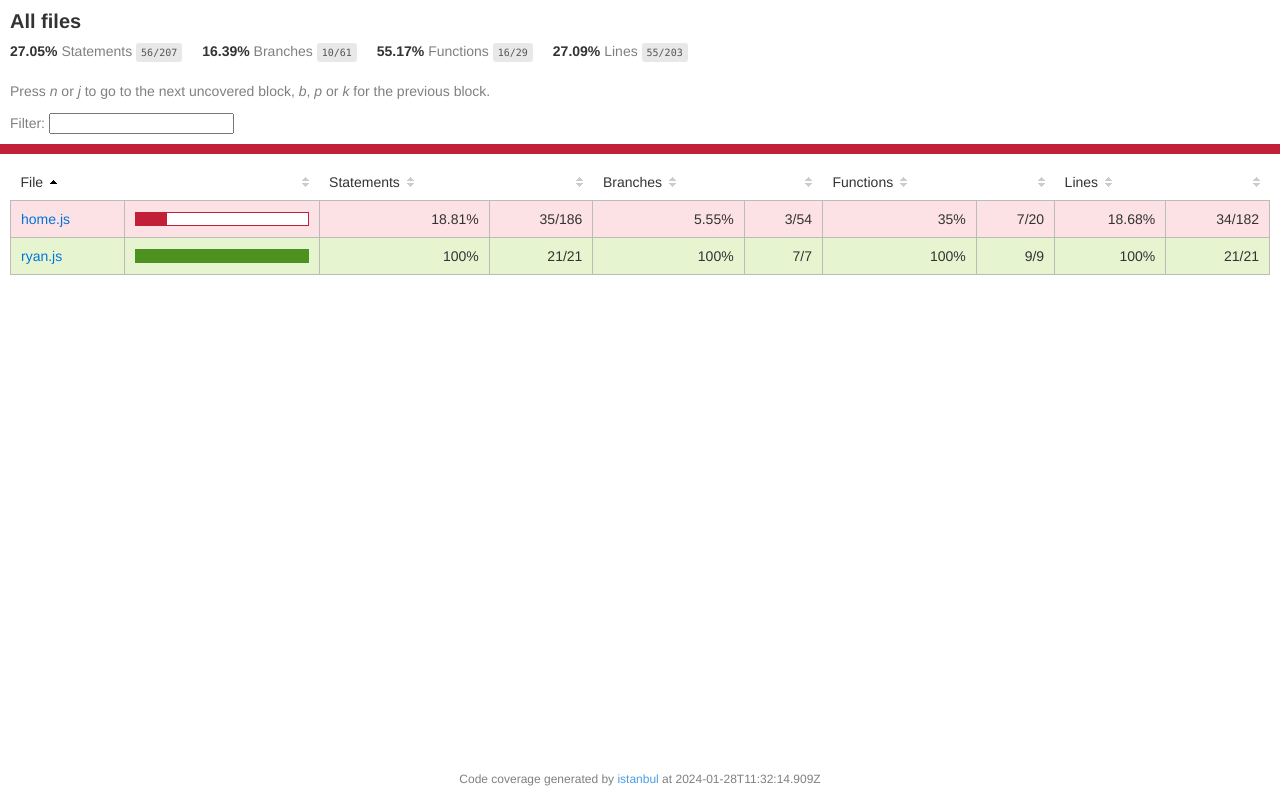
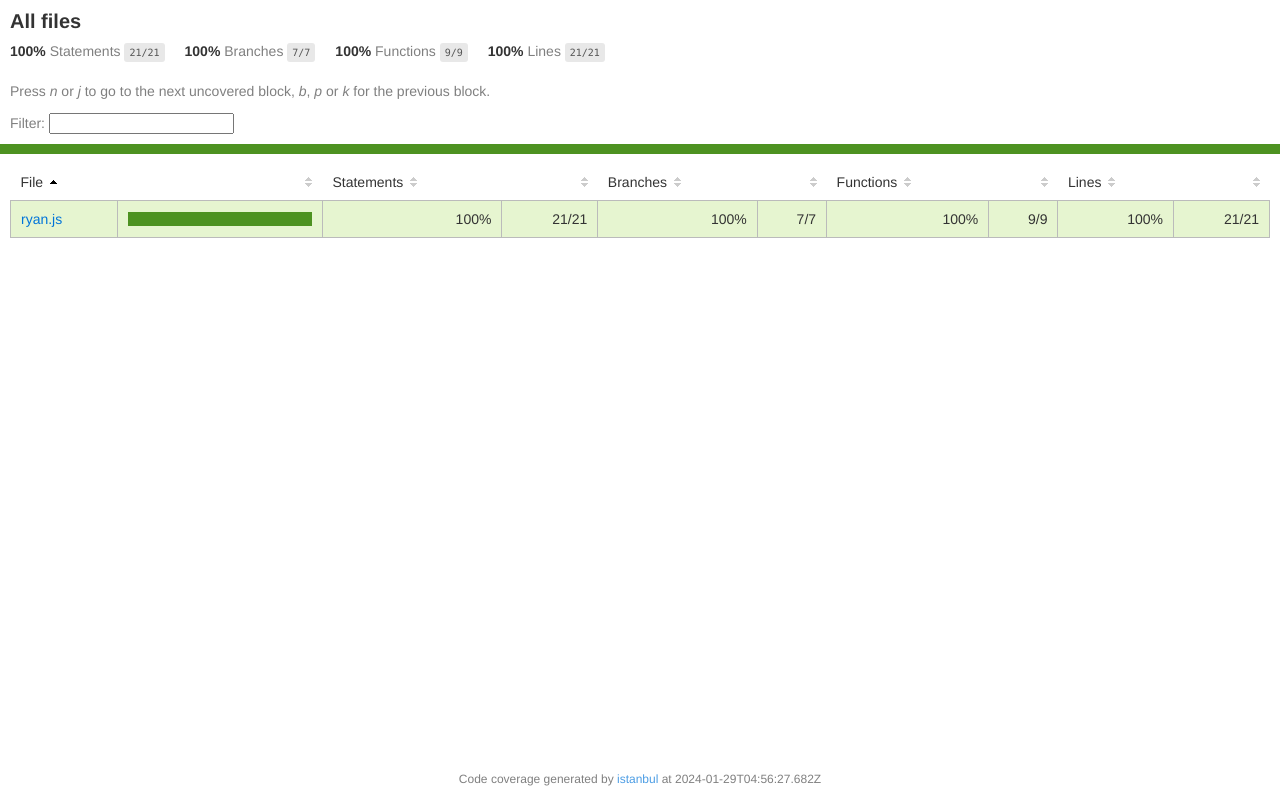
Before and after one commit to justacceptit/DVOPS-part1, a website: page coverage-frontend/summary/index.html in a window 1280 px wide. Drawn offline with Linux system fonts and the light colour scheme.

Commit message:
Fixed delete user test

```diff
--- a/coverage-frontend/summary/index.html
+++ b/coverage-frontend/summary/index.html
@@ -23,30 +23,30 @@
         <div class='clearfix'>
 
             <div class='fl pad1y space-right2'>
-                <span class="strong">27.05% </span>
+                <span class="strong">100% </span>
                 <span class="quiet">Statements</span>
-                <span class='fraction'>56/207</span>
+                <span class='fraction'>21/21</span>
             </div>
 
 
             <div class='fl pad1y space-right2'>
-                <span class="strong">16.39% </span>
+                <span class="strong">100% </span>
                 <span class="quiet">Branches</span>
-                <span class='fraction'>10/61</span>
+                <span class='fraction'>7/7</span>
             </div>
 
 
             <div class='fl pad1y space-right2'>
-                <span class="strong">55.17% </span>
+                <span class="strong">100% </span>
                 <span class="quiet">Functions</span>
-                <span class='fraction'>16/29</span>
+                <span class='fraction'>9/9</span>
             </div>
 
 
             <div class='fl pad1y space-right2'>
-                <span class="strong">27.09% </span>
+                <span class="strong">100% </span>
                 <span class="quiet">Lines</span>
-                <span class='fraction'>55/203</span>
+                <span class='fraction'>21/21</span>
             </div>
 
 
@@ -61,7 +61,7 @@
             </div>
         </template>
     </div>
-    <div class='status-line low'></div>
+    <div class='status-line high'></div>
     <div class="pad1">
 <table class="coverage-summary">
 <thead>
@@ -79,21 +79,6 @@
 </tr>
 </thead>
 <tbody><tr>
-	<td class="file low" data-value="home.js"><a href="home.js.html">home.js</a></td>
-	<td data-value="18.81" class="pic low">
-	<div class="chart"><div class="cover-fill" style="width: 18%"></div><div class="cover-empty" style="width: 82%"></div></div>
-	</td>
-	<td data-value="18.81" class="pct low">18.81%</td>
-	<td data-value="186" class="abs low">35/186</td>
-	<td data-value="5.55" class="pct low">5.55%</td>
-	<td data-value="54" class="abs low">3/54</td>
-	<td data-value="35" class="pct low">35%</td>
-	<td data-value="20" class="abs low">7/20</td>
-	<td data-value="18.68" class="pct low">18.68%</td>
-	<td data-value="182" class="abs low">34/182</td>
-	</tr>
-
-<tr>
 	<td class="file high" data-value="ryan.js"><a href="ryan.js.html">ryan.js</a></td>
 	<td data-value="100" class="pic high">
 	<div class="chart"><div class="cover-fill cover-full" style="width: 100%"></div><div class="cover-empty" style="width: 0%"></div></div>
@@ -116,7 +101,7 @@
             <div class='footer quiet pad2 space-top1 center small'>
                 Code coverage generated by
                 <a href="https://istanbul.js.org/" target="_blank" rel="noopener noreferrer">istanbul</a>
-                at 2024-01-28T11:32:14.909Z
+                at 2024-01-29T04:56:27.682Z
             </div>
         <script src="prettify.js"></script>
         <script>
--- a/utils/eod.json
+++ b/utils/eod.json
@@ -1 +1 @@
-{"name":"Testing Today Again","password":"12345678","level":"1","date":"27/01/2024","time_in":"3:09:11 pm","id":"934","time_out":"3:09:11 pm"}
+{"name":"Testing Today Again","password":"12345678","level":"1","date":"29/01/2024","time_in":"1:16:57 pm","id":"934","time_out":"1:16:57 pm"}
```
Also changed, not shown: coverage-frontend/coverage0.json (+1 -1 lines), coverage-frontend/coverage1.json (+1 -1 lines), coverage-frontend/coverage2.json (+1 -1 lines), coverage-frontend/coverage3.json (+1 -1 lines), coverage-frontend/summary/home.js.html (+1 -1 lines), coverage-frontend/summary/ryan.js.html (+1 -1 lines), package.json (+5 -3 lines), tests/deleteUserFront.test.js (+7 -0 lines), utils/users.json (+1 -1 lines).
